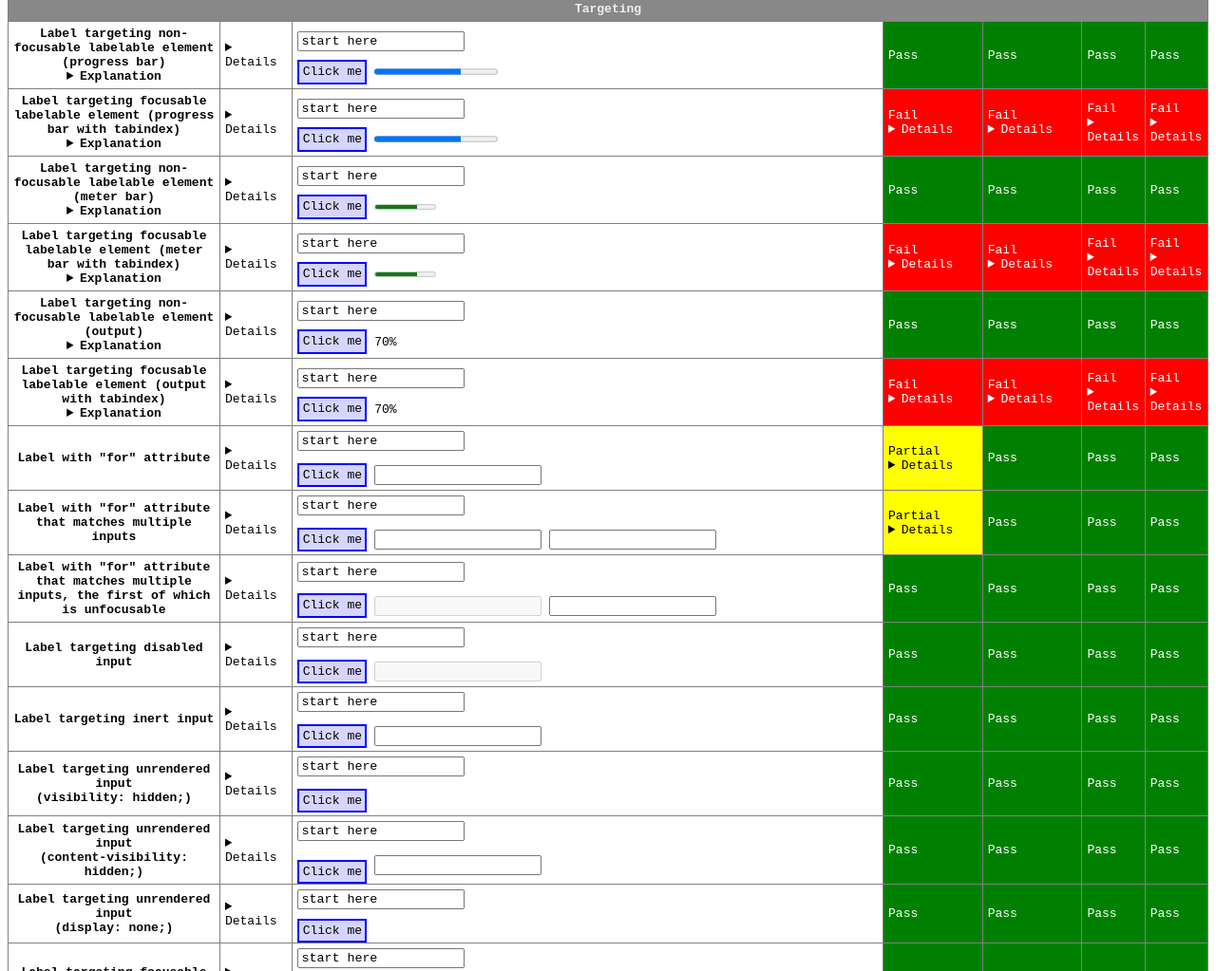
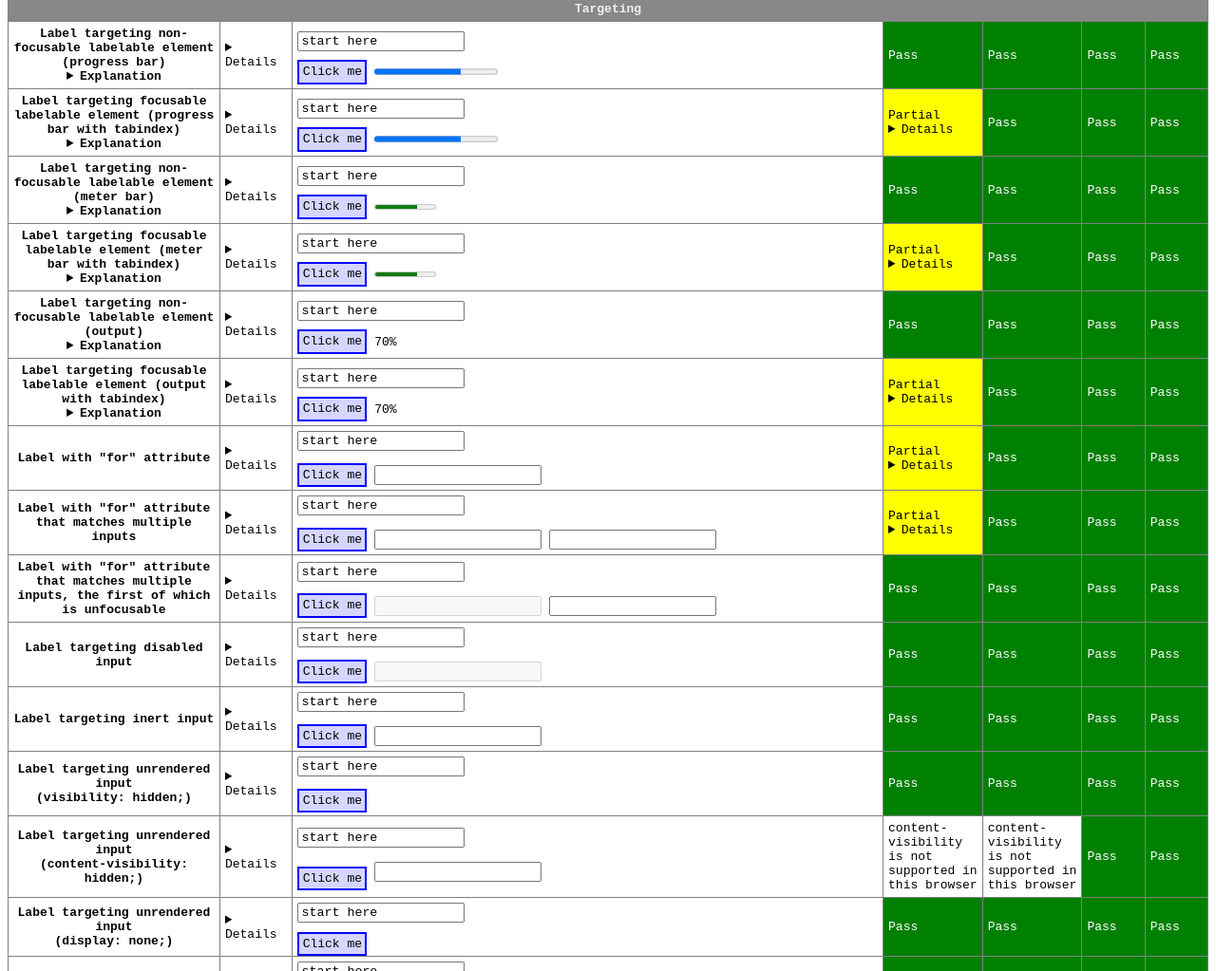
Before and after one commit to NickGard/click-focus-testing, a plain HTML site: page index.html in a window 1280 px wide. Shown: the part 6672-7695 px from the top of the page at 95% size. Drawn offline with Linux system fonts and the light colour scheme.

Commit message:
update support matrix

```diff
--- a/index.html
+++ b/index.html
@@ -1924,42 +1924,16 @@
               70%
             </progress>
           </td>
-          <td class="fail">
-            Fail
-            <details>
-              &lt;progress&gt; element does not become focusable on click of its
-              label. No "focus", "focusin", or "click" events are dispatched on
-              the &lt;progress&gt; element, it does not become the active
-              element, and it does not match the :focus selector.
-            </details>
-          </td>
-          <td class="fail">
-            Fail
-            <details>
-              &lt;progress&gt; element does not become focusable on click of its
-              label. No "focus", "focusin", or "click" events are dispatched on
-              the &lt;progress&gt; element, it does not become the active
-              element, and it does not match the :focus selector.
-            </details>
-          </td>
-          <td class="fail">
-            Fail
-            <details>
-              &lt;progress&gt; element does not become focusable on click of its
-              label. No "focus", "focusin", or "click" events are dispatched on
-              the &lt;progress&gt; element, it does not become the active
-              element, and it does not match the :focus selector.
-            </details>
-          </td>
-          <td class="fail">
-            Fail
-            <details>
-              &lt;progress&gt; element does not become focusable on click of its
-              label. No "focus", "focusin", or "click" events are dispatched on
-              the &lt;progress&gt; element, it does not become the active
-              element, and it does not match the :focus selector.
-            </details>
-          </td>
+          <td class="partial">
+            Partial
+            <details>
+              Events dispatched out of order. The focused element dispatches the
+              "click" event before dispatching "focus" and "focusin" events.
+            </details>
+          </td>
+          <td class="pass">Pass</td>
+          <td class="pass">Pass</td>
+          <td class="pass">Pass</td>
         </tr>
         <tr
           data-test-case
@@ -2037,42 +2011,16 @@
               70%
             </meter>
           </td>
-          <td class="fail">
-            Fail
-            <details>
-              &lt;meter&gt; element does not become focusable on click of its
-              label. No "focus", "focusin", or "click" events are dispatched on
-              the &lt;meter&gt; element, it does not become the active element,
-              and it does not match the :focus selector.
-            </details>
-          </td>
-          <td class="fail">
-            Fail
-            <details>
-              &lt;meter&gt; element does not become focusable on click of its
-              label. No "focus", "focusin", or "click" events are dispatched on
-              the &lt;meter&gt; element, it does not become the active element,
-              and it does not match the :focus selector.
-            </details>
-          </td>
-          <td class="fail">
-            Fail
-            <details>
-              &lt;meter&gt; element does not become focusable on click of its
-              label. No "focus", "focusin", or "click" events are dispatched on
-              the &lt;meter&gt; element, it does not become the active element,
-              and it does not match the :focus selector.
-            </details>
-          </td>
-          <td class="fail">
-            Fail
-            <details>
-              &lt;meter&gt; element does not become focusable on click of its
-              label. No "focus", "focusin", or "click" events are dispatched on
-              the &lt;meter&gt; element, it does not become the active element,
-              and it does not match the :focus selector.
-            </details>
-          </td>
+          <td class="partial">
+            Partial
+            <details>
+              Events dispatched out of order. The focused element dispatches the
+              "click" event before dispatching "focus" and "focusin" events.
+            </details>
+          </td>
+          <td class="pass">Pass</td>
+          <td class="pass">Pass</td>
+          <td class="pass">Pass</td>
         </tr>
         <tr
           data-test-case
@@ -2144,42 +2092,16 @@
               >70%</output
             >
           </td>
-          <td class="fail">
-            Fail
-            <details>
-              &lt;output&gt; element does not become focusable on click of its
-              label. No "focus", "focusin", or "click" events are dispatched on
-              the &lt;output&gt; element, it does not become the active element,
-              and it does not match the :focus selector.
-            </details>
-          </td>
-          <td class="fail">
-            Fail
-            <details>
-              &lt;output&gt; element does not become focusable on click of its
-              label. No "focus", "focusin", or "click" events are dispatched on
-              the &lt;output&gt; element, it does not become the active element,
-              and it does not match the :focus selector.
-            </details>
-          </td>
-          <td class="fail">
-            Fail
-            <details>
-              &lt;output&gt; element does not become focusable on click of its
-              label. No "focus", "focusin", or "click" events are dispatched on
-              the &lt;output&gt; element, it does not become the active element,
-              and it does not match the :focus selector.
-            </details>
-          </td>
-          <td class="fail">
-            Fail
-            <details>
-              &lt;output&gt; element does not become focusable on click of its
-              label. No "focus", "focusin", or "click" events are dispatched on
-              the &lt;output&gt; element, it does not become the active element,
-              and it does not match the :focus selector.
-            </details>
-          </td>
+          <td class="partial">
+            Partial
+            <details>
+              Events dispatched out of order. The focused element dispatches the
+              "click" event before dispatching "focus" and "focusin" events.
+            </details>
+          </td>
+          <td class="pass">Pass</td>
+          <td class="pass">Pass</td>
+          <td class="pass">Pass</td>
         </tr>
         <tr data-test-case id="targeted_label">
           <th scope="row">Label with "for" attribute</th>
@@ -2340,8 +2262,8 @@
             </label>
             <input style="content-visibility: hidden" type="text" />
           </td>
-          <td class="pass">Pass</td>
-          <td class="pass">Pass</td>
+          <td>content-visibility is not supported in this browser</td>
+          <td>content-visibility is not supported in this browser</td>
           <td class="pass">Pass</td>
           <td class="pass">Pass</td>
         </tr>
```
